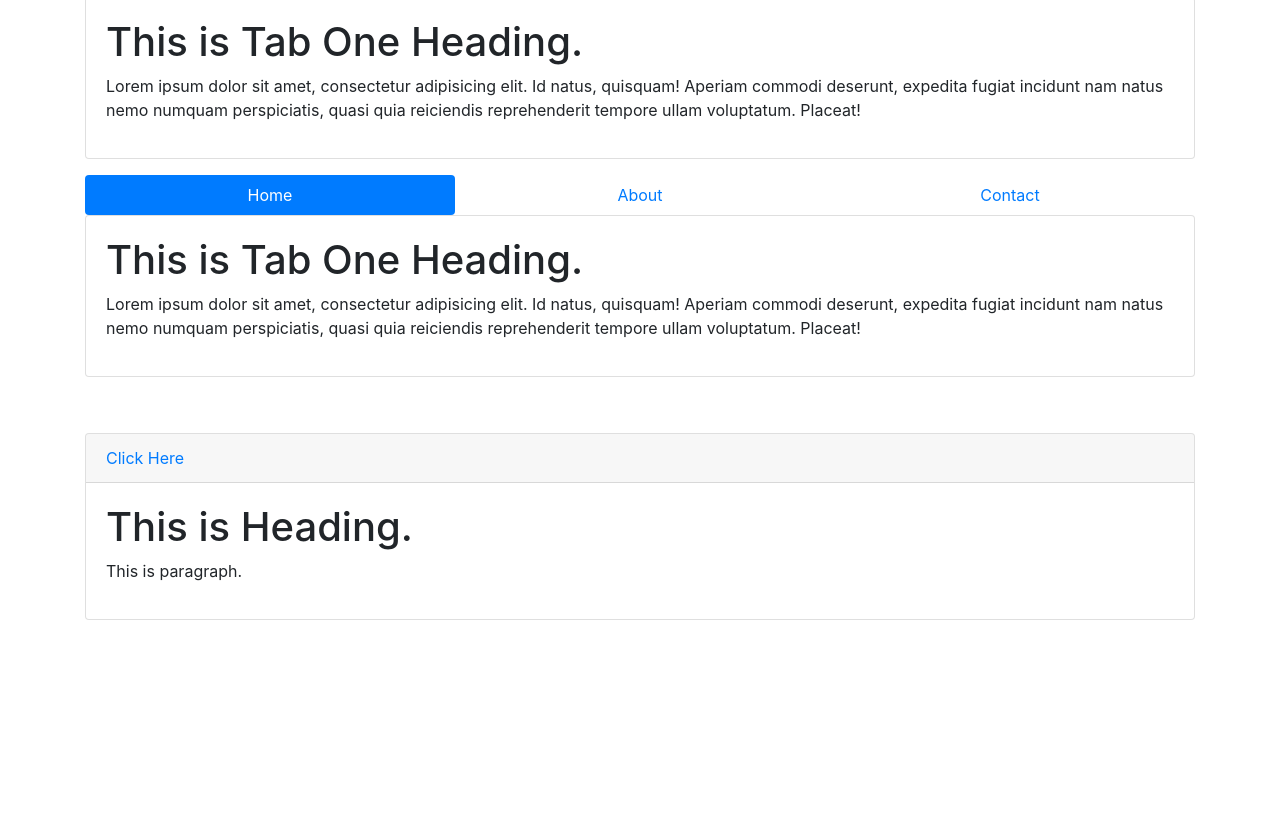
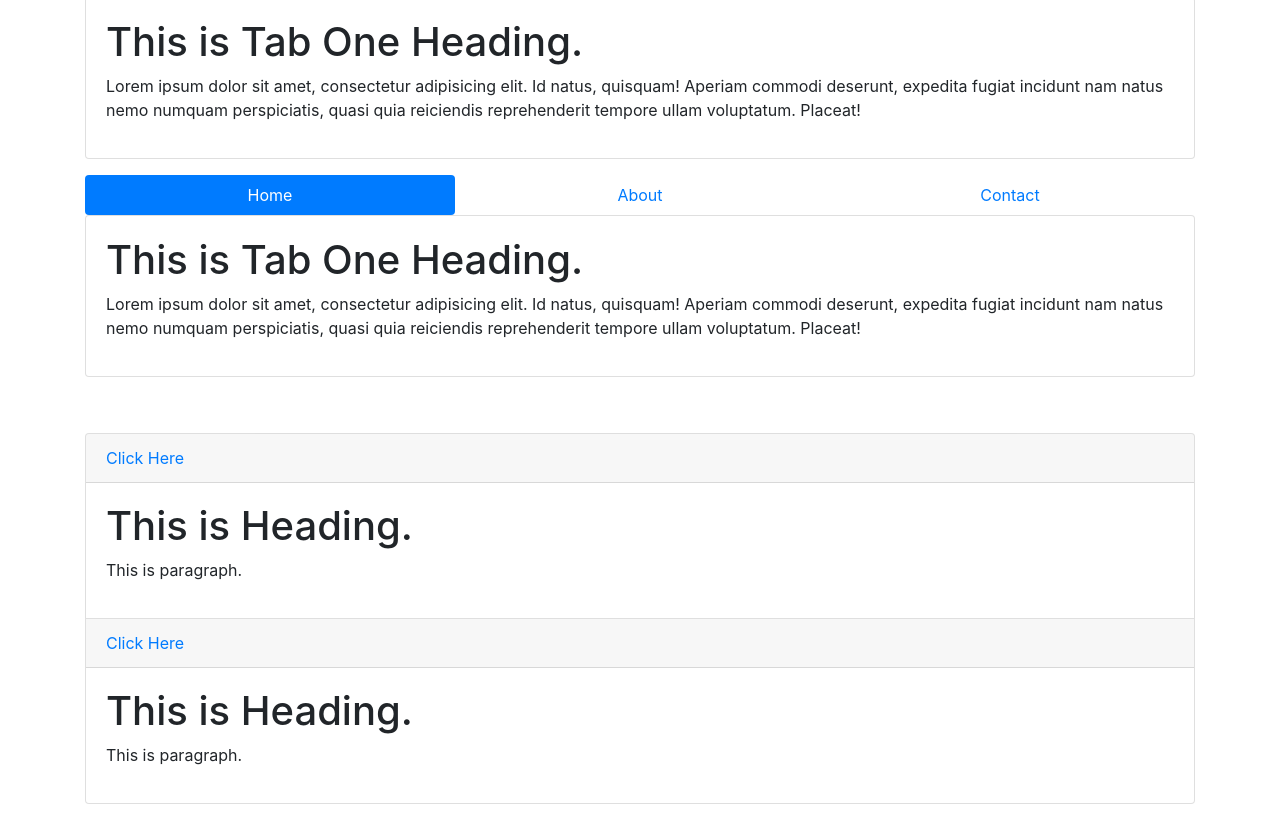
Before and after one commit to shahabuddinhossain/php_batch_3_day_08, a plain HTML site: page index.html in a window 1280 px wide. Shown: the part 184-1024 px from the top of the page. Before the commit the page ends 852 px from the top, so only its background shows below. Drawn offline with Linux system fonts and the light colour scheme.

Commit message:
modals, tab-pills according ends

```diff
--- a/index.html
+++ b/index.html
@@ -232,17 +232,34 @@
     <div class="container">
         <div class="row">
             <div class="col-md-12">
+                <div class="accordion" id="bitm">
                     <div class="card">
                         <div class="card-header">
                             <a href="#div1" data-toggle="collapse">Click Here</a>
                         </div>
-                    <div id="div1" class="collapse show">
+                        <div id="div1" class="collapse show" data-parent="#bitm">
                             <div class="card-body">
                                 <h1>This is Heading.</h1>
                                 <p>This is paragraph.</p>
                             </div>
                         </div>
                     </div>
+                    <div class="card">
+                        <div class="card-header">
+                            <a href="#div2" data-toggle="collapse">Click Here</a>
+                        </div>
+                        <div id="div2" class="collapse show" data-parent="#bitm">
+                            <div class="card-body">
+                                <h1>This is Heading.</h1>
+                                <p>This is paragraph.</p>
+                            </div>
+                        </div>
+                    </div>
+
+                </div>
+
+
+
 
             </div>
         </div>
```
Lines whose indentation alone changed are shown as unchanged.
